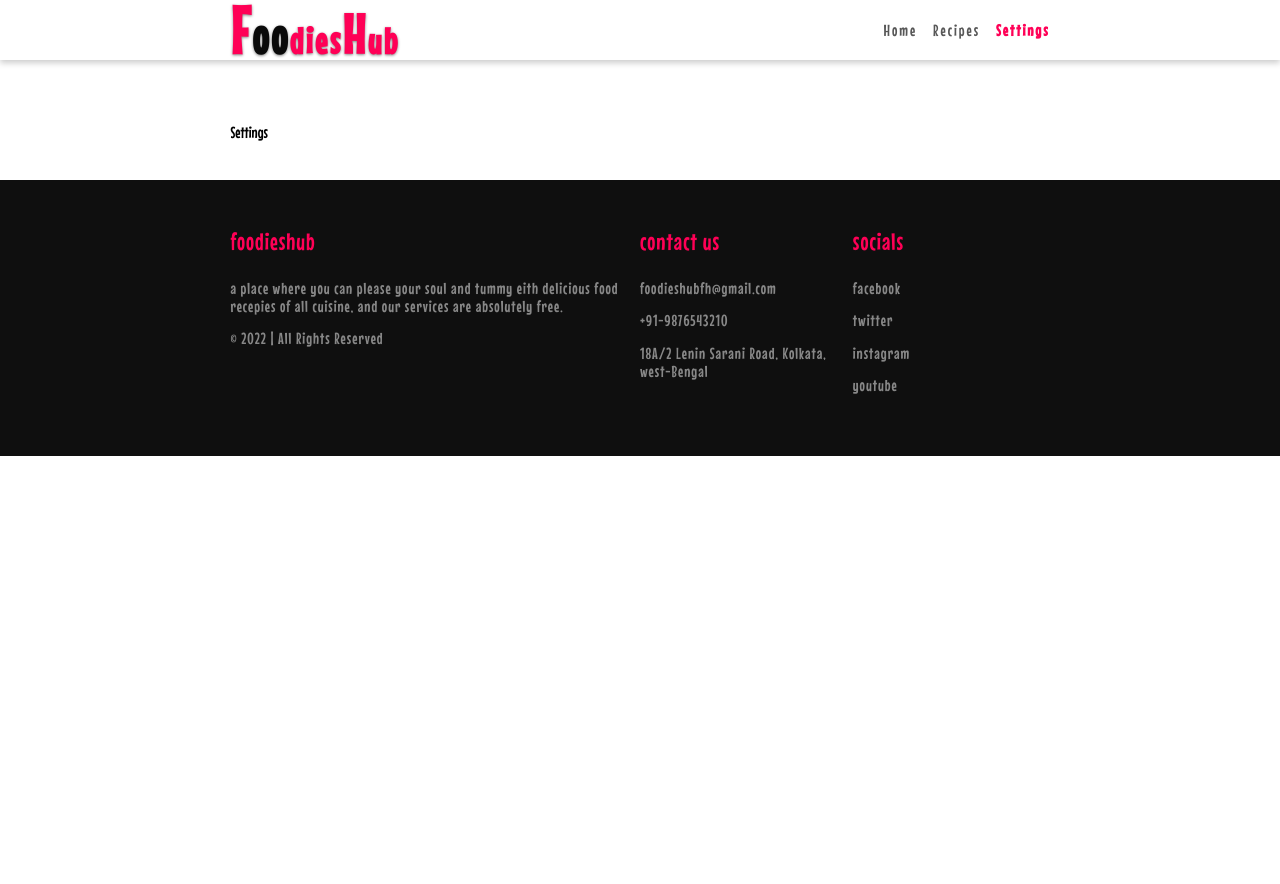
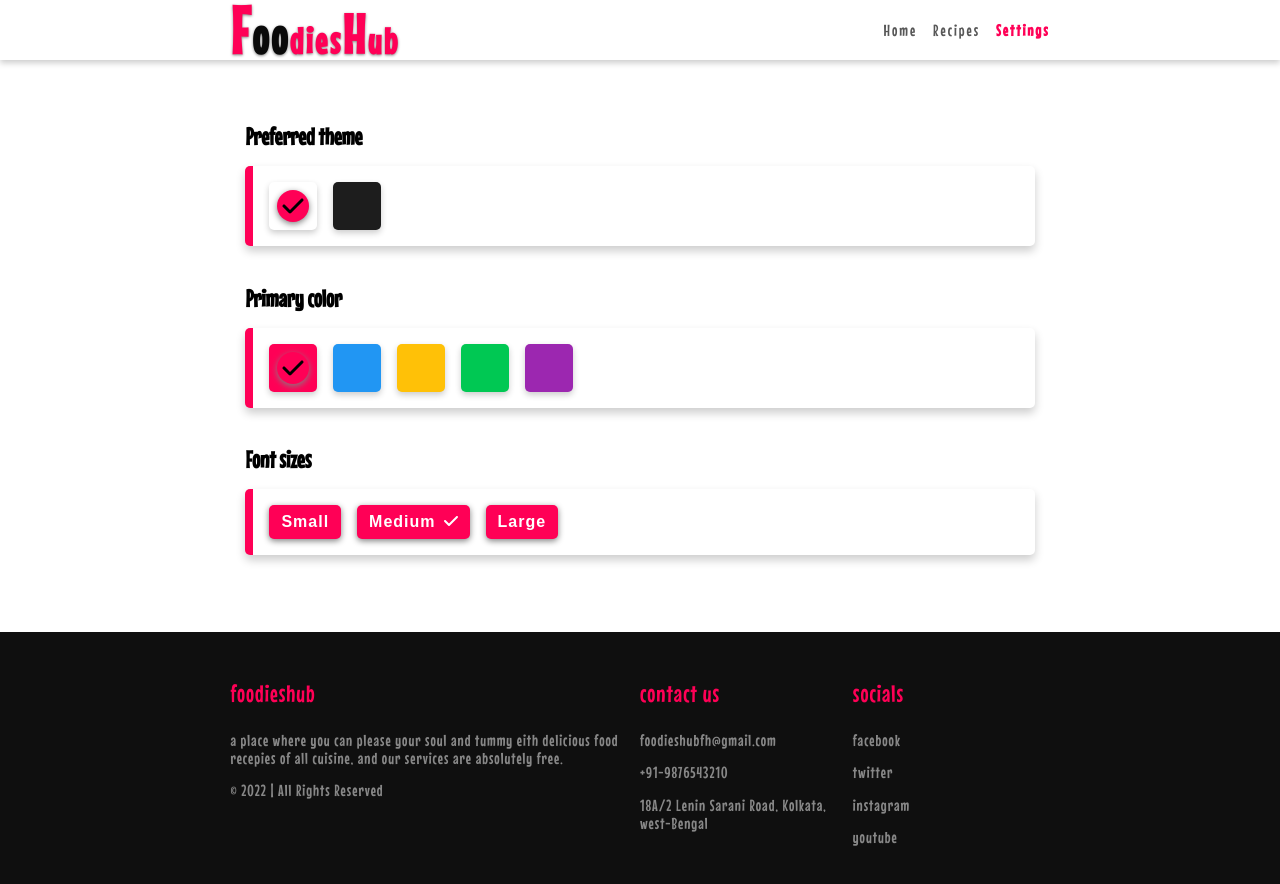
Before and after one commit to ks5998/foodies_hub, a React (Create React App) app: page /settings in a window 1280 px wide. Shown: the top 884 px of the page. Before the commit the page ends 800 px from the top, so only its background shows below. Built offline with nearby package versions, Linux system fonts and the light colour scheme.

Commit message:
settings added

```diff
--- a/src/COMPONENTS/Navbar.jsx
+++ b/src/COMPONENTS/Navbar.jsx
@@ -34,7 +34,7 @@
     return(
         <>
         <div className="navbar container">
-            <a href="#" className="logo"><span className="f">F</span><span className="oo">oo</span>dies<span className="h">H</span>ub</a>
+            <Link to="/" className="logo"><span className="f">F</span><span className="oo">oo</span>dies<span className="h">H</span>ub</Link>
             <div className="nav-links">
                 {
                     links.map((link) => (
--- a/src/PAGES/Settings.jsx
+++ b/src/PAGES/Settings.jsx
@@ -1,7 +1,92 @@
+import { faCheck } from "@fortawesome/free-solid-svg-icons";
+import { FontAwesomeIcon } from "@fortawesome/react-fontawesome";
+import { useState } from "react";
+
 export default function Settings(){
+
+    const [theme, setTheme] = useState("light");
+    const [primaryColor, setPrimaryColor] = useState(0);
+    const [fontSize, setFontSize] = useState(1)
+
+    const primaryColors = [
+        "rgb(255, 0, 86)",
+        "rgb(33, 150, 243)",
+        "rgb(255, 193, 7)",
+        "rgb(0, 200, 83)",
+        "rgb(156, 39, 176)"
+    ]
+
+    const fontSizes = [
+        {
+            title: "Small",
+            value: "12px"
+        },
+        {
+            title: "Medium",
+            value: "16px"
+        },
+        {
+            title: "Large",
+            value: "20px"
+        }
+    ]
+
     return(
         <>
-        Settings
+        <div className="section d-block">
+            <h2>Preferred theme</h2>
+            <div className="options-container">
+                <div className="option light">
+                    { theme === "light" && (
+                    <div className="check">
+                        <FontAwesomeIcon icon={faCheck} />
+                    </div>)
+                    }
+                </div>
+                <div className="option dark">
+                    { theme === "dark" && (
+                    <div className="check">
+                        <FontAwesomeIcon icon={faCheck} />
+                    </div>)
+                    }
+                </div>
+            </div>
+        </div>
+
+        <div className="section d-block">
+            <h2>Primary color</h2>
+            <div className="options-container">
+                {
+                    primaryColors.map((color, i) => (
+                        <div className="option light" style={{ backgroundColor: color}}>
+                            {
+                                primaryColor === i && (
+                                    <div className="check">
+                                        <FontAwesomeIcon icon={faCheck} />
+                                    </div>
+                                )
+                            }
+                        </div>
+                    ))
+                }
+            </div>
+        </div>
+
+        <div className="section d-block">
+            <h2>Font sizes</h2>
+            <div className="options-container">
+                {
+                    fontSizes.map((size, i) => (
+                        <button className="btn">
+                            {size.title}
+                            { fontSize === i && (
+                                <span><FontAwesomeIcon icon={faCheck} /></span>
+                            )}
+                         </button>
+                    ))
+                }
+            </div>
+        </div>
         </>
     )
 }
--- a/src/STYLES/index.scss
+++ b/src/STYLES/index.scss
@@ -272,6 +272,65 @@
     }
 }
 
+/*===========================Settings.jsx===============================*/
+
+.section{
+    &.d-block{
+        display: block;
+    }
+}
+
+.options-container{
+    box-shadow: 0 5px 10px var(--shadow-color);
+    padding: 1em;
+    border-radius: 5px;
+    border-left: .5em solid var(--primary-color);
+    background-color: var(--background-color);
+    margin-top: 1em;
+    display: flex;
+    gap: 1em;
+
+    .option{
+        height: 3em;
+        width: 3em;
+        box-shadow: 0 3px 6px var(--shadow-color);
+        border-radius: 5px;
+        display: flex;
+        justify-content: center;
+        align-items: center;
+
+        &.light{
+            background-color: #fff;
+        }
+
+        &.dark{
+            background-color: rgb(29, 29, 29);
+        }
+
+        .check{
+            height: 2em;
+            width: 2em;
+            background-color: var(--primary-color);
+            border-radius: 50%;
+            display: flex;
+            justify-content: center;
+            align-items: center;
+            box-shadow: 0 2px 6px grey;
+
+            svg{
+                height: 1.5em;
+                width: 1.5em;
+            }
+        }
+
+    }
+    .btn span{
+        display: inline-block;
+        margin-left: .5em;
+    }
+
+}
+
 
 /*===========================media queries===============================*/
 
```
